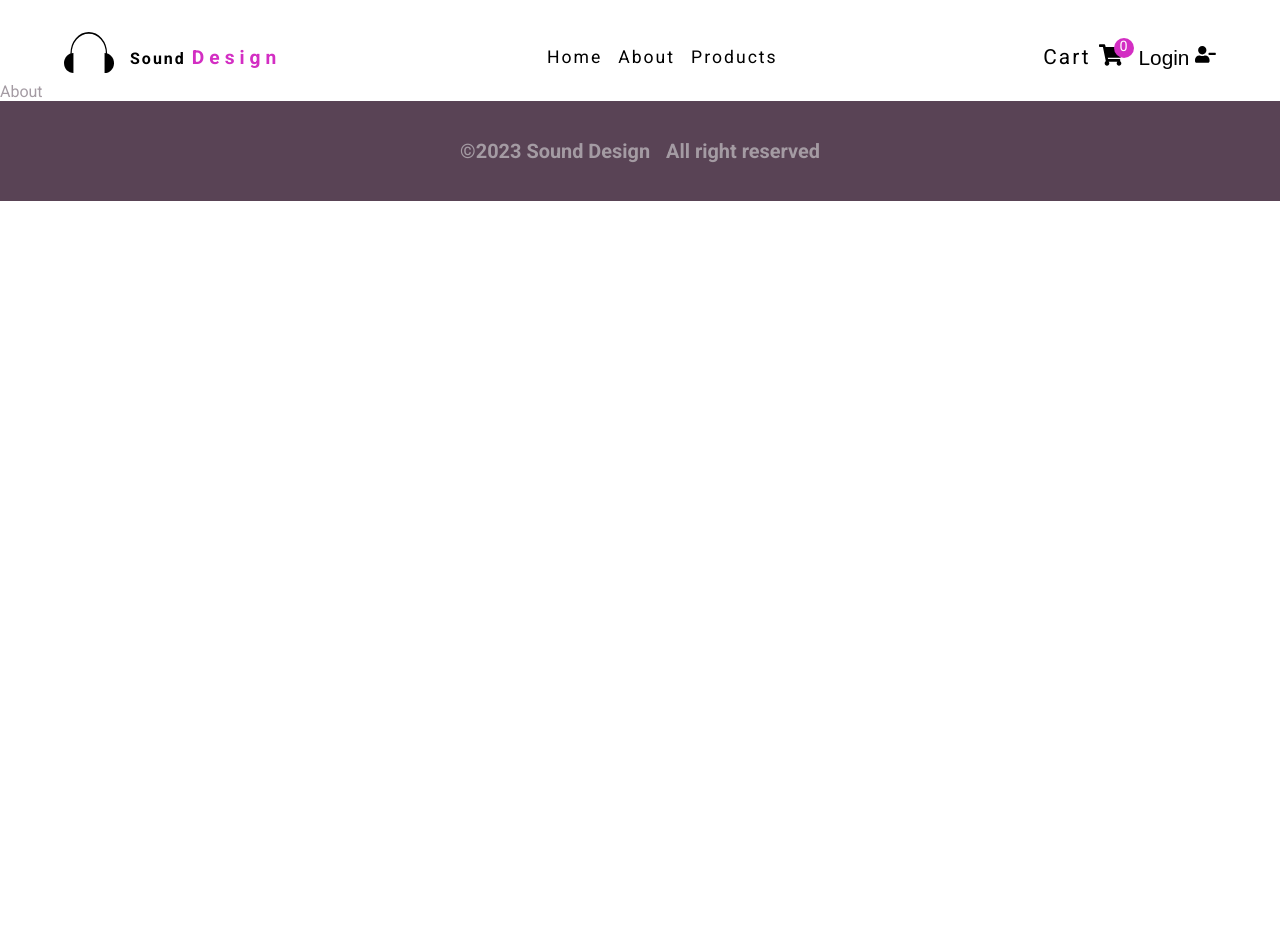
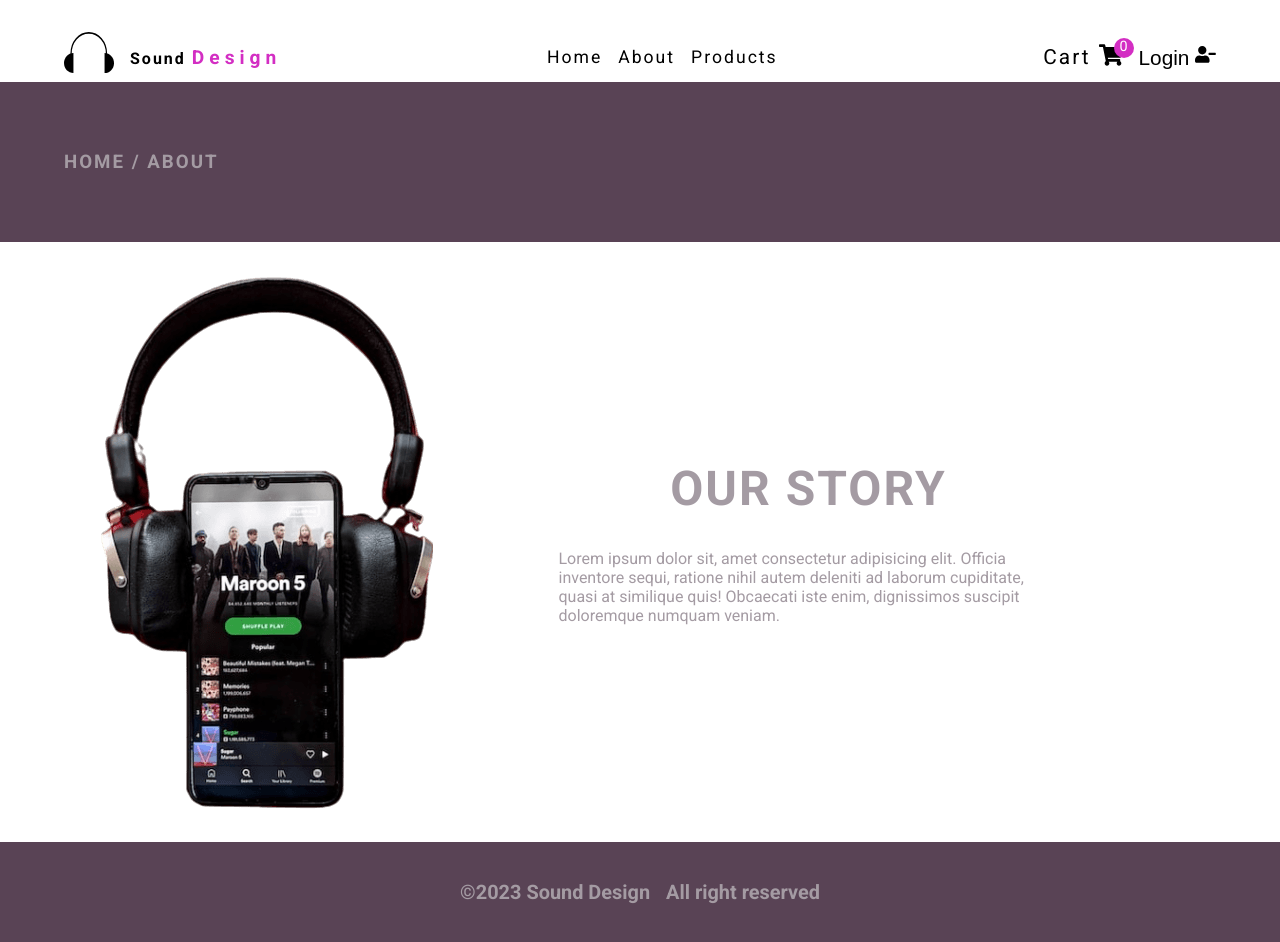
Before and after one commit to sloik89/sound-design, a React (Vite) app: page /about in a window 1280 px wide. Before the commit the page ends 800 px from the top, so only its background shows below. Built offline with nearby package versions, Linux system fonts and the light colour scheme.

Commit message:
create about page

```diff
--- a/src/App.jsx
+++ b/src/App.jsx
@@ -1,7 +1,15 @@
 import { useState } from "react";
 import { BrowserRouter as Router, Routes, Route } from "react-router-dom";
 import { Navbar, Sidebar, Footer } from "./components";
-import { Home, About, Cart, SingleProduct, Products, Error } from "./pages";
+import {
+  Home,
+  About,
+  Cart,
+  SingleProduct,
+  Products,
+  Error,
+  Checkout,
+} from "./pages";
 
 function App() {
   const [count, setCount] = useState(0);
@@ -15,6 +23,7 @@
         <Route path="about" element={<About />} />
         <Route path="cart" element={<Cart />} />
         <Route path="products" element={<Products />} />
+        <Route path="checkout" element={<Checkout />} />
         <Route path="products/:id" element={<SingleProduct />} />
         <Route path="*" element={<Error />} />
       </Routes>
--- /dev/null
+++ b/src/components/PageHero.jsx
@@ -0,0 +1,28 @@
+import React from "react";
+import styled from "styled-components";
+import { Link } from "react-router-dom";
+const PageHero = ({ title }) => {
+  return (
+    <Wrapper>
+      <div className="section-center">
+        <h3>
+          <Link to="/">Home</Link> / {title}
+        </h3>
+      </div>
+    </Wrapper>
+  );
+};
+const Wrapper = styled.section`
+  min-height: 20vh;
+  display: flex;
+  align-items: center;
+  background-color: var(--clr-dark-violet);
+  h3 {
+    text-transform: uppercase;
+    letter-spacing: 2px;
+  }
+  a {
+    color: inherit;
+  }
+`;
+export default PageHero;
--- a/src/components/Sidebar.jsx
+++ b/src/components/Sidebar.jsx
@@ -34,7 +34,7 @@
             );
           })}
           <li>
-            <Link onClick={closeSidebar} to="chekout">
+            <Link onClick={closeSidebar} to="checkout">
               Chekout
             </Link>
           </li>
--- a/src/components/index.jsx
+++ b/src/components/index.jsx
@@ -2,4 +2,5 @@
 import Sidebar from "./Sidebar";
 import AuthButtons from "./AuthButtons";
 import Footer from "./Footer";
-export { Navbar, Sidebar, AuthButtons, Footer };
+import PageHero from "./PageHero";
+export { Navbar, Sidebar, AuthButtons, Footer, PageHero };
--- a/src/index.css
+++ b/src/index.css
@@ -29,3 +29,19 @@
 body {
   color: var(--clr-font);
 }
+/* global classes */
+.btn {
+  font-size: 1rem;
+  text-transform: capitalize;
+  letter-spacing: 2px;
+  border: none;
+  background-color: var(--clr-dark-violet);
+  padding: 0.3rem 0.5rem;
+  border-radius: 0.5rem;
+  color: var(--clr-font);
+}
+.section-center {
+  max-width: var(--max-width);
+  margin: 0 auto;
+  width: 90vw;
+}
--- a/src/pages/About.jsx
+++ b/src/pages/About.jsx
@@ -1,7 +1,57 @@
 import React from "react";
-
+import { PageHero } from "../components";
+import styled from "styled-components";
+import aboutImg from "../assets/about-img.png";
 const About = () => {
-  return <div>About</div>;
+  return (
+    <main>
+      <PageHero title="about" />
+      <Wrapper className="section-center">
+        <img src={aboutImg} alt="" />
+        <article>
+          <div className="title">
+            <h2>our story</h2>
+          </div>
+          <p>
+            Lorem ipsum dolor sit, amet consectetur adipisicing elit. Officia
+            inventore sequi, ratione nihil autem deleniti ad laborum cupiditate,
+            quasi at similique quis! Obcaecati iste enim, dignissimos suscipit
+            doloremque numquam veniam.
+          </p>
+        </article>
+      </Wrapper>
+    </main>
+  );
 };
-
+const Wrapper = styled.section`
+  padding: 2rem;
+  /* background-color: var(--clr-light-violet); */
+  display: flex;
+  align-items: center;
+  justify-items: space-between;
+  img {
+    flex: 0 1 30%;
+  }
+  article {
+    flex: 1 1;
+    display: flex;
+    flex-direction: column;
+    gap: 2rem;
+    align-items: center;
+    justify-items: center;
+    h2 {
+      font-weight: bold;
+      font-size: 3rem;
+      text-transform: uppercase;
+      letter-spacing: 2px;
+    }
+    p {
+      max-width: 500px;
+    }
+  }
+  @media screen and (max-width: 800px) {
+    flex-direction: column;
+    gap: 3rem;
+  }
+`;
 export default About;
--- /dev/null
+++ b/src/pages/Checkout.jsx
@@ -0,0 +1,13 @@
+import React from "react";
+import styled from "styled-components";
+import { PageHero } from "../components";
+const Checkout = () => {
+  return (
+    <main>
+      <PageHero title="checkout" />
+      <Wrapper></Wrapper>
+    </main>
+  );
+};
+const Wrapper = styled.div``;
+export default Checkout;
--- a/src/pages/Error.jsx
+++ b/src/pages/Error.jsx
@@ -1,4 +1,4 @@
-import React from "react";
+import React, { useEffect } from "react";
 import styled from "styled-components";
 import { Link } from "react-router-dom";
 const Error = () => {
@@ -7,7 +7,7 @@
       <div className="error-container">
         <h3>404</h3>
         <p>Sorry,the page you tried cannot be found</p>
-        <button>
+        <button className="btn">
           <Link to="/">Back to home</Link>
         </button>
       </div>
@@ -32,17 +32,8 @@
     margin-bottom: 1rem;
     font-weight: bold;
   }
-  button {
-    font-size: 1rem;
-    text-transform: capitalize;
-    letter-spacing: 2px;
-    border: none;
-    background-color: var(--clr-dark-violet);
-    padding: 0.3rem 0.5rem;
-    border-radius: 0.5rem;
-    a {
-      color: var(--clr-font);
-    }
+  a {
+    color: inherit;
   }
 `;
 export default Error;
--- a/src/pages/index.jsx
+++ b/src/pages/index.jsx
@@ -3,5 +3,6 @@
 import Cart from "./Cart";
 import SingleProduct from "./SingleProduct";
 import Products from "./Products";
+import Checkout from "./Checkout";
 import Error from "./Error";
-export { Home, About, Cart, SingleProduct, Products, Error };
+export { Home, About, Cart, SingleProduct, Products, Error, Checkout };
```
Also changed, not shown: src/assets/about-img.png (added).
